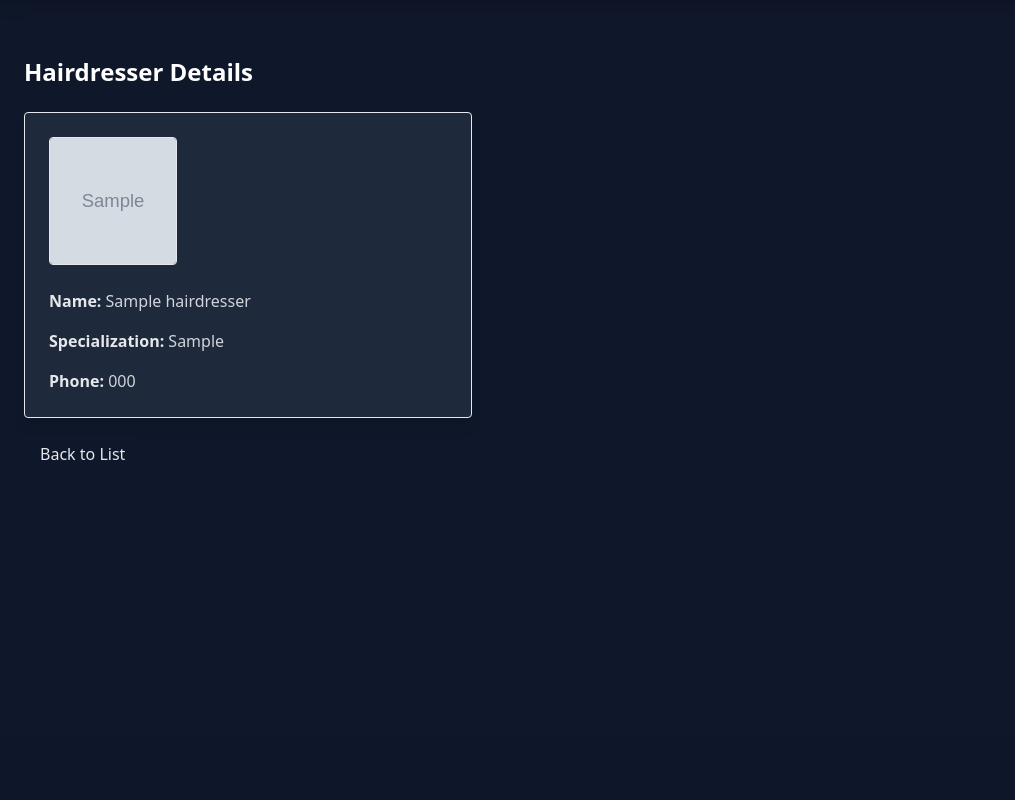
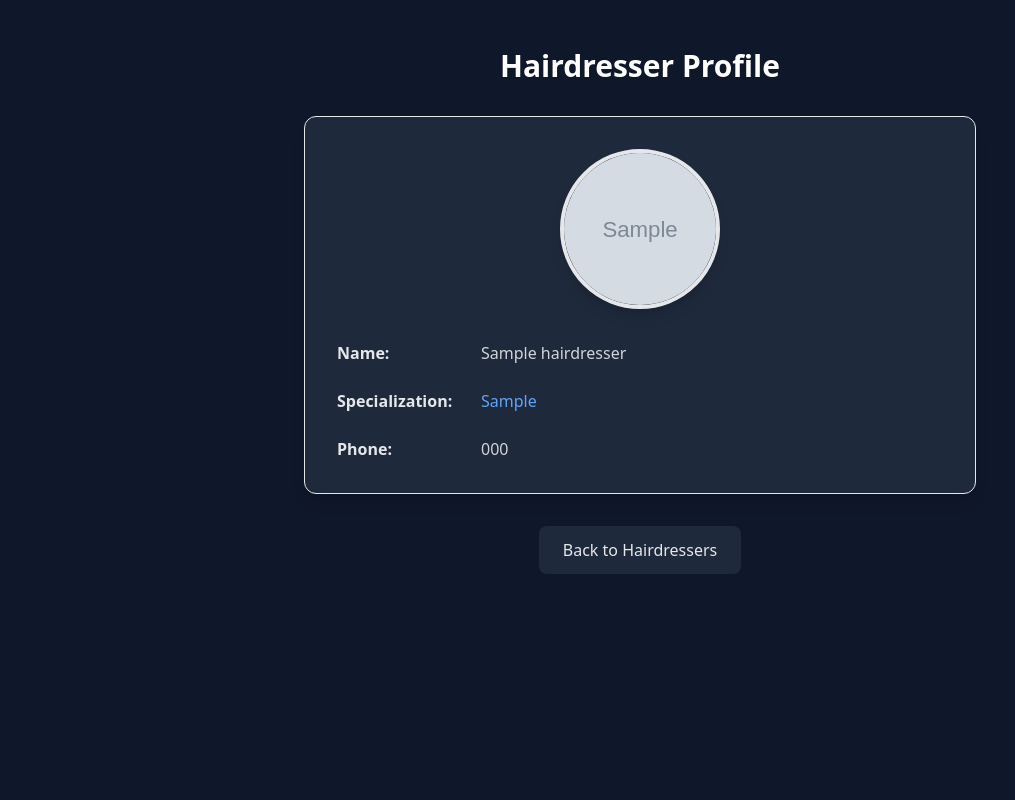
Before and after one commit to Viachesla5/BarbershopWebsite, a PHP site: page /hairdressers/1 in a window 1280 px wide. Shown: the part 65-865 px from the top of the page, without its empty margins (0-1015 px from the left). Before the commit the page ends 525 px from the top, so only its background shows below. Run offline with PHP 8.4, Linux system fonts and the light colour scheme; tables that the repository leaves empty or names only in its code hold one stand-in row (values such as "Sample post"); grey boxes marked "Sample" are stand-in pictures; some libraries are stand-ins or nearby versions.

Commit message:
Everything works and looks polished XD

```diff
--- a/app/public/controllers/AppointmentController.php
+++ b/app/public/controllers/AppointmentController.php
@@ -34,8 +34,11 @@ class AppointmentController
     {
         requireUser();  // Must be logged in
 
-        // We'll retrieve appointments with hairdresser & user names
-        $appointments = $this->appointmentModel->getAllWithNames();
+        // Get the logged-in user's ID
+        $userId = $_SESSION['user_id'];
+
+        // We'll retrieve appointments with hairdresser & user names, filtered by user ID
+        $appointments = $this->appointmentModel->getAllWithNames(['user_id' => $userId]);
 
         $events = [];
         foreach ($appointments as $apt) {
@@ -45,12 +48,20 @@ class AppointmentController
             $userName = $apt['user_name'];
             $hdName   = $apt['hairdresser_name'];
 
-            $title = "User: $userName, HD: $hdName";
+            $title = "With: $hdName";
 
             $events[] = [
-                'id'    => $apt['id'],
-                'title' => $title,    // The event label
-                'start' => $start,    // Full datetime, e.g., 2025-01-19T07:00:00
+                'id' => $apt['id'],
+                'title' => $title,
+                'start' => $start,
+                'backgroundColor' => '#3B82F6', // Blue color for user's appointments
+                'borderColor' => '#2563EB',
+                'textColor' => '#FFFFFF',
+                'extendedProps' => [
+                    'userName' => $userName,
+                    'hairdresserName' => $hdName,
+                    'status' => $apt['status']
+                ]
             ];
         }
 
--- a/app/public/models/AppointmentModel.php
+++ b/app/public/models/AppointmentModel.php
@@ -93,7 +93,7 @@ class AppointmentModel extends BaseModel
      *  Join users & hairdressers to get user_name and hairdresser_name.
      *  For user-friendly FullCalendar event titles, etc.
      */
-    public function getAllWithNames()
+    public function getAllWithNames($filters = [])
     {
         $sql = "SELECT
                     a.*,
@@ -102,10 +102,28 @@ class AppointmentModel extends BaseModel
                     a.created_at
                 FROM appointments a
                 JOIN users u ON a.user_id = u.id
-                JOIN hairdressers h ON a.hairdresser_id = h.id
-                ORDER BY a.appointment_date ASC, a.appointment_time ASC";
+                JOIN hairdressers h ON a.hairdresser_id = h.id";
 
-        $stmt = self::$pdo->query($sql);
+        $where = [];
+        $params = [];
+
+        if (isset($filters['user_id'])) {
+            $where[] = "a.user_id = :user_id";
+            $params[':user_id'] = $filters['user_id'];
+        }
+        if (isset($filters['hairdresser_id'])) {
+            $where[] = "a.hairdresser_id = :hairdresser_id";
+            $params[':hairdresser_id'] = $filters['hairdresser_id'];
+        }
+
+        if ($where) {
+            $sql .= " WHERE " . implode(" AND ", $where);
+        }
+
+        $sql .= " ORDER BY a.appointment_date ASC, a.appointment_time ASC";
+
+        $stmt = self::$pdo->prepare($sql);
+        $stmt->execute($params);
         return $stmt->fetchAll();
     }
 
--- a/app/public/views/hairdressers/show.php
+++ b/app/public/views/hairdressers/show.php
@@ -1,58 +1,73 @@
 <?php require(__DIR__ . '/../partials/header.php'); ?>
 
-<div class="container mx-auto mt-8 p-6">
-    <h1 class="text-2xl font-bold mb-6 text-white">Hairdresser Details</h1>
+<div class="min-h-screen bg-dark-200">
+    <div class="container mx-auto px-4 py-12">
+        <div class="max-w-2xl mx-auto">
+            <h1 class="text-3xl font-bold mb-8 text-white text-center">Hairdresser Profile</h1>
 
             <?php if (!empty($hairdresser)): ?>
-        <div class="bg-dark-100 p-6 rounded shadow-lg border border-dark-50 max-w-md">
+                <div class="bg-dark-100 p-8 rounded-xl shadow-lg border border-dark-50">
+                    <div class="flex flex-col items-center mb-8">
                         <?php if (!empty($hairdresser['profile_picture'])): ?>
-                <div class="mb-6">
                             <img src="<?= htmlspecialchars($hairdresser['profile_picture']); ?>"
                                  alt="Profile Picture"
-                         class="w-32 h-32 object-cover rounded border border-dark-50">
+                                 class="w-40 h-40 object-cover rounded-full border-4 border-dark-50 shadow-lg">
+                        <?php endif; ?>
                     </div>
-            <?php endif; ?>
 
-            <div class="space-y-4">
-                <p class="text-gray-300">
-                    <strong class="text-gray-200">Name:</strong>
-                    <?= htmlspecialchars($hairdresser['name']); ?>
-                </p>
-                <p class="text-gray-300">
-                    <strong class="text-gray-200">Specialization:</strong>
-                    <?= htmlspecialchars($hairdresser['specialization']); ?>
-                </p>
-                <p class="text-gray-300">
-                    <strong class="text-gray-200">Phone:</strong>
-                    <?= htmlspecialchars($hairdresser['phone_number'] ?? 'Not provided'); ?>
-                </p>
+                    <div class="space-y-6">
+                        <div class="flex items-center space-x-4">
+                            <span class="text-gray-200 font-semibold w-32">Name:</span>
+                            <span class="text-gray-300"><?= htmlspecialchars($hairdresser['name']); ?></span>
+                        </div>
+                        <div class="flex items-center space-x-4">
+                            <span class="text-gray-200 font-semibold w-32">Specialization:</span>
+                            <span class="text-blue-400"><?= htmlspecialchars($hairdresser['specialization']); ?></span>
+                        </div>
+                        <div class="flex items-center space-x-4">
+                            <span class="text-gray-200 font-semibold w-32">Phone:</span>
+                            <span class="text-gray-300"><?= htmlspecialchars($hairdresser['phone_number'] ?? 'Not provided'); ?></span>
+                        </div>
 
                         <?php if (isset($_SESSION['is_admin']) && $_SESSION['is_admin']): ?>
                             <!-- Admin-only information -->
-                    <p class="text-gray-300">
-                        <strong class="text-gray-200">ID:</strong>
-                        <?= htmlspecialchars((string)$hairdresser['id']); ?>
-                    </p>
-                    <p class="text-gray-300">
-                        <strong class="text-gray-200">Email:</strong>
-                        <?= htmlspecialchars($hairdresser['email']); ?>
-                    </p>
-                    <p class="text-gray-300">
-                        <strong class="text-gray-200">Address:</strong>
-                        <?= htmlspecialchars($hairdresser['address'] ?? 'Not provided'); ?>
-                    </p>
+                            <div class="border-t border-dark-50 pt-6 mt-6">
+                                <h3 class="text-xl font-semibold text-gray-200 mb-4">Admin Details</h3>
+                                <div class="space-y-4">
+                                    <div class="flex items-center space-x-4">
+                                        <span class="text-gray-200 font-semibold w-32">ID:</span>
+                                        <span class="text-gray-300"><?= htmlspecialchars((string)$hairdresser['id']); ?></span>
+                                    </div>
+                                    <div class="flex items-center space-x-4">
+                                        <span class="text-gray-200 font-semibold w-32">Email:</span>
+                                        <span class="text-gray-300"><?= htmlspecialchars($hairdresser['email']); ?></span>
+                                    </div>
+                                    <div class="flex items-center space-x-4">
+                                        <span class="text-gray-200 font-semibold w-32">Address:</span>
+                                        <span class="text-gray-300"><?= htmlspecialchars($hairdresser['address'] ?? 'Not provided'); ?></span>
+                                    </div>
+                                </div>
+                            </div>
                         <?php endif; ?>
                     </div>
                 </div>
+
+                <div class="mt-8 text-center">
+                    <a href="/hairdressers"
+                       class="inline-block bg-dark-100 text-gray-200 px-6 py-3 rounded-lg hover:bg-dark-300 transition duration-200">
+                        Back to Hairdressers
+                    </a>
+                </div>
             <?php else: ?>
-        <p class="text-gray-300">Hairdresser not found.</p>
+                <div class="text-center">
+                    <p class="text-gray-300 text-lg">Hairdresser not found.</p>
+                    <a href="/hairdressers"
+                       class="inline-block mt-4 bg-dark-100 text-gray-200 px-6 py-3 rounded-lg hover:bg-dark-300 transition duration-200">
+                        Back to Hairdressers
+                    </a>
+                </div>
             <?php endif; ?>
-
-    <div class="mt-6">
-        <a href="/hairdressers"
-           class="bg-dark-200 text-gray-200 px-4 py-2 rounded hover:bg-dark-300 transition duration-200">
-            Back to List
-        </a>
+        </div>
     </div>
 </div>
 
--- a/app/public/views/partials/header_nav.php
+++ b/app/public/views/partials/header_nav.php
@@ -31,11 +31,12 @@
                     <a href="/logout" class="bg-red-600 hover:bg-red-700 text-white px-4 py-2 rounded-md text-sm font-medium transition-colors duration-200">Logout</a>
                 <?php elseif (!empty($_SESSION['hairdresser_id'])): ?>
                     <a href="/profile" class="text-gray-300 hover:text-white hover:bg-dark-300 px-3 py-2 rounded-md text-sm font-medium transition-colors duration-200">My Profile</a>
-                    <a href="/appointments" class="text-gray-300 hover:text-white hover:bg-dark-300 px-3 py-2 rounded-md text-sm font-medium transition-colors duration-200">My Appointments</a>
+                    <a href="/appointments" class="text-gray-300 hover:text-white hover:bg-dark-300 px-3 py-2 rounded-md text-sm font-medium transition-colors duration-200">Appointments</a>
+                    <a href="/hairdressers" class="text-gray-300 hover:text-white hover:bg-dark-300 px-3 py-2 rounded-md text-sm font-medium transition-colors duration-200">View Hairdressers</a>
                     <a href="/logout" class="bg-red-600 hover:bg-red-700 text-white px-4 py-2 rounded-md text-sm font-medium transition-colors duration-200">Logout</a>
                 <?php elseif (!empty($_SESSION['user_id'])): ?>
                     <a href="/profile" class="text-gray-300 hover:text-white hover:bg-dark-300 px-3 py-2 rounded-md text-sm font-medium transition-colors duration-200">My Profile</a>
-                    <a href="/appointments/calendar" class="text-gray-300 hover:text-white hover:bg-dark-300 px-3 py-2 rounded-md text-sm font-medium transition-colors duration-200">Appointments</a>
+                    <a href="/appointments/calendar" class="text-gray-300 hover:text-white hover:bg-dark-300 px-3 py-2 rounded-md text-sm font-medium transition-colors duration-200">My Appointments</a>
                     <a href="/hairdressers" class="text-gray-300 hover:text-white hover:bg-dark-300 px-3 py-2 rounded-md text-sm font-medium transition-colors duration-200">View Hairdressers</a>
                     <a href="/logout" class="bg-red-600 hover:bg-red-700 text-white px-4 py-2 rounded-md text-sm font-medium transition-colors duration-200">Logout</a>
                 <?php else: ?>
@@ -56,6 +57,7 @@
             <?php elseif (!empty($_SESSION['hairdresser_id'])): ?>
                 <a href="/profile" class="text-gray-300 hover:text-white hover:bg-dark-300 block px-3 py-2 rounded-md text-base font-medium">My Profile</a>
                 <a href="/appointments" class="text-gray-300 hover:text-white hover:bg-dark-300 block px-3 py-2 rounded-md text-base font-medium">My Appointments</a>
+                <a href="/hairdressers" class="text-gray-300 hover:text-white hover:bg-dark-300 block px-3 py-2 rounded-md text-base font-medium">Hairdressers</a>
                 <a href="/logout" class="bg-red-600 hover:bg-red-700 text-white block px-3 py-2 rounded-md text-base font-medium">Logout</a>
             <?php elseif (!empty($_SESSION['user_id'])): ?>
                 <a href="/profile" class="text-gray-300 hover:text-white hover:bg-dark-300 block px-3 py-2 rounded-md text-base font-medium">My Profile</a>
@@ -73,22 +75,6 @@
 <script>
 function toggleMobileMenu() {
     const mobileMenu = document.getElementById('mobileMenu');
-    if (mobileMenu.classList.contains('hidden')) {
-        mobileMenu.classList.remove('hidden');
-        // Add slide down animation
-        mobileMenu.style.maxHeight = '0px';
-        mobileMenu.style.transition = 'max-height 0.3s ease-in-out';
-        requestAnimationFrame(() => {
-            mobileMenu.style.maxHeight = mobileMenu.scrollHeight + 'px';
-        });
-    } else {
-        // Add slide up animation
-        mobileMenu.style.maxHeight = '0px';
-        mobileMenu.addEventListener('transitionend', function handler() {
-            mobileMenu.classList.add('hidden');
-            mobileMenu.style.maxHeight = null;
-            mobileMenu.removeEventListener('transitionend', handler);
-        });
-    }
+    mobileMenu.classList.toggle('hidden');
 }
 </script>
```
Also changed, not shown: app/public/views/appointments/calendar.php (+60 -11 lines), app/public/uploads/profile_pictures/profile_67f13767719de.jpg (added). Lines whose indentation alone changed are shown as unchanged.
